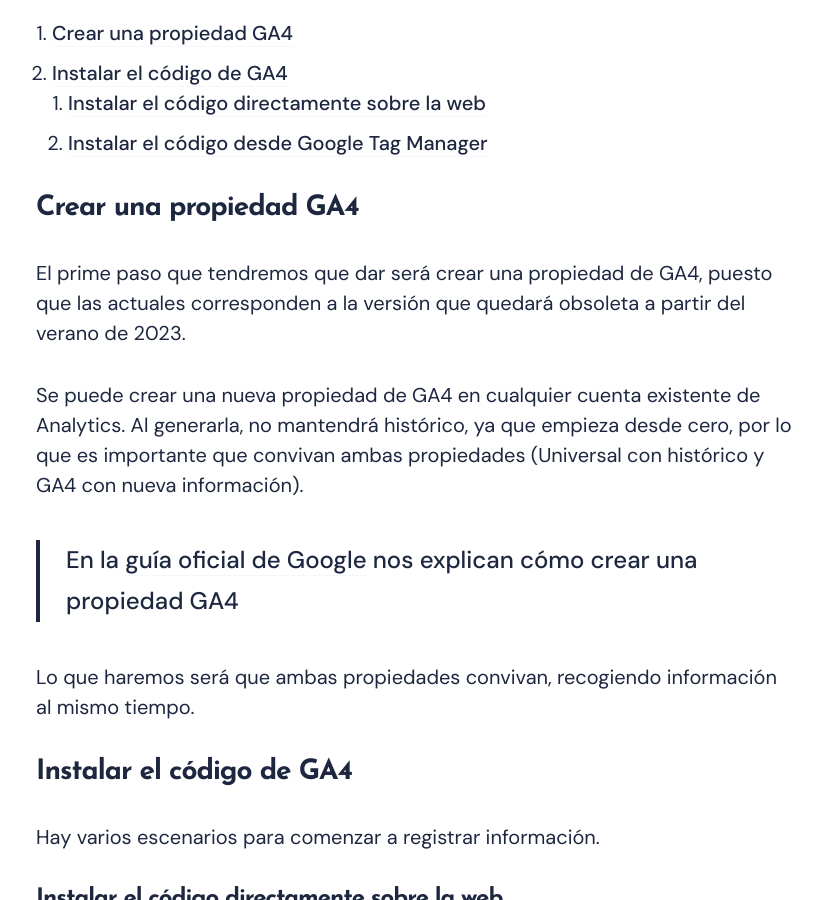
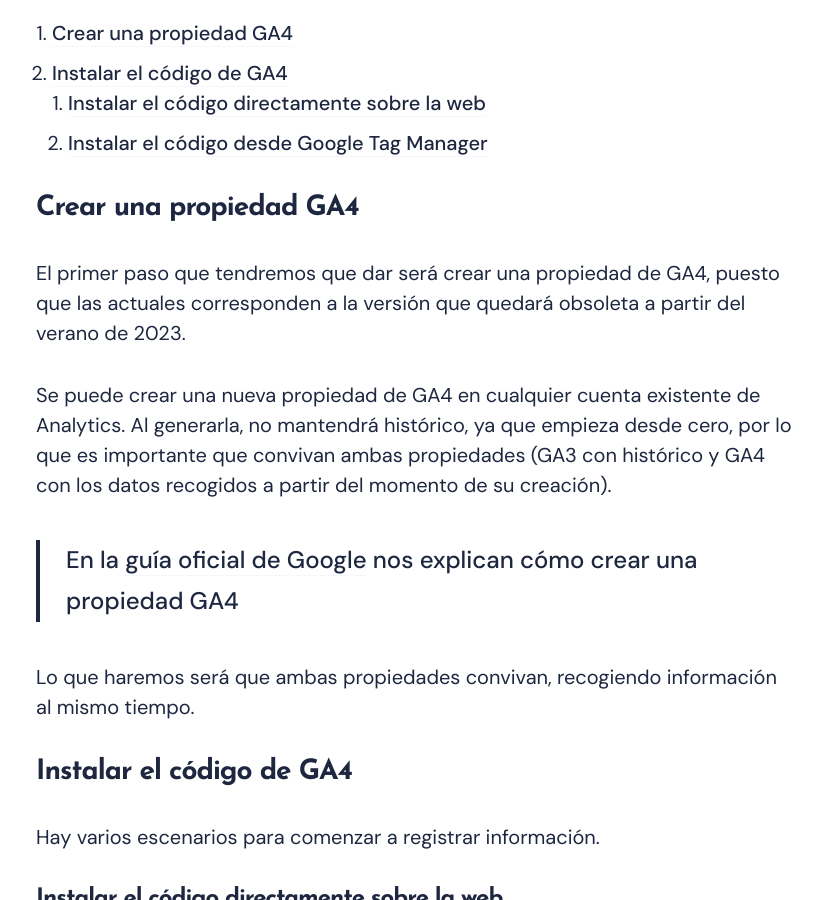
Before and after one commit to Emirodgar/w-avanzared, a Jekyll site: the page built from Google Analytics/google-analytics.md, in a window 1280 px wide and 900 px high, scrolled down 739 px. Shown: the whole window, without its empty margins (224-1046 px from the left). Built offline with Jekyll 4.4.1, drawn with Linux system fonts in a browser that asks for light colours; nearby versions of some CDN libraries.

Commit message:
Google Analytics/google-analytics.md updated from https://stackedit.io/

```diff
--- a/Google Analytics/google-analytics.md
+++ b/Google Analytics/google-analytics.md
@@ -21,9 +21,9 @@ GA4 fue lanzado en 2020 y, aunque sigue en beta, tenemos que comenzar a trabajar
 
 ## Crear una propiedad GA4
 
-El prime paso que tendremos que dar será crear una propiedad de GA4, puesto que las actuales corresponden a la versión que quedará obsoleta a partir del verano de 2023.
+El primer paso que tendremos que dar será crear una propiedad de GA4, puesto que las actuales corresponden a la versión que quedará obsoleta a partir del verano de 2023.
 
-Se puede crear una nueva propiedad de GA4 en cualquier cuenta existente de Analytics. Al generarla, no mantendrá histórico, ya que empieza desde cero, por lo que es importante que convivan ambas propiedades (Universal con histórico y GA4 con nueva información).
+Se puede crear una nueva propiedad de GA4 en cualquier cuenta existente de Analytics. Al generarla, no mantendrá histórico, ya que empieza desde cero, por lo que es importante que convivan ambas propiedades (GA3 con histórico y GA4 con los datos recogidos a partir del momento de su creación).
 
 > En la [guía oficial de Google](https://seranking.com/blog/google-analytics-setup/) nos explican cómo crear una propiedad GA4
 
```
Also changed, not shown: other parts of Google Analytics/google-analytics.md (+2 -2 lines).
